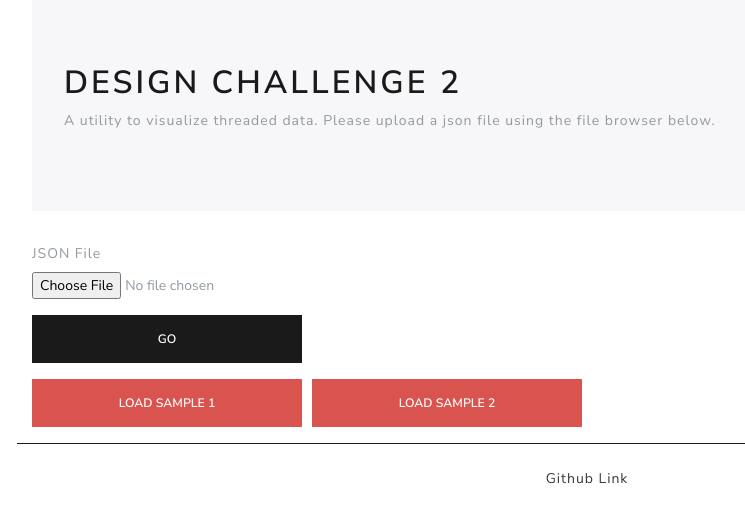
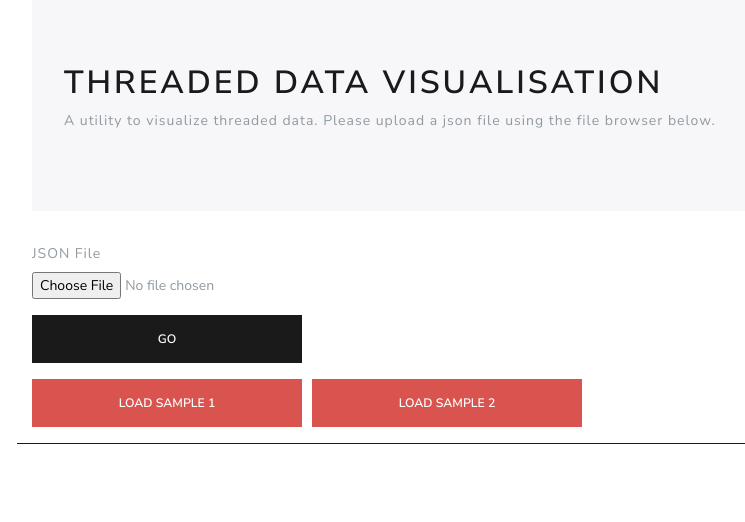
Before and after one commit to Mithileysh/Threaded-Data-Vis, a plain HTML site: page index.html in a window 1280 px wide. Shown: the whole page, without its empty margins (53-798 px from the left). Drawn offline with Linux system fonts and the light colour scheme.

Commit message:
Update index.html

```diff
--- a/index.html
+++ b/index.html
@@ -11,7 +11,7 @@
 <body>
     <div class="container">
         <div class="jumbotron">
-            <h1>Design Challenge 2</h1>
+            <h1>Threaded Data Visualisation</h1>
             <p>A utility to visualize threaded data. Please upload a json file using the
                file browser below.
             </p>
@@ -140,11 +140,6 @@
         </div>
     </div>
 
-    <footer class="container text-center mb-4">
-        <a class="text-dark" target="_blank" href='https://github.com/kartikanand/threaded-data-vis'>
-            Github Link
-        </a>
-    </footer>
 
     <script type="text/javascript" src="./lib/js/jquery-3.3.1.slim.min.js"></script>
     <script type="text/javascript" src="./lib/js/Chart.bundle.min.js"></script>
```
